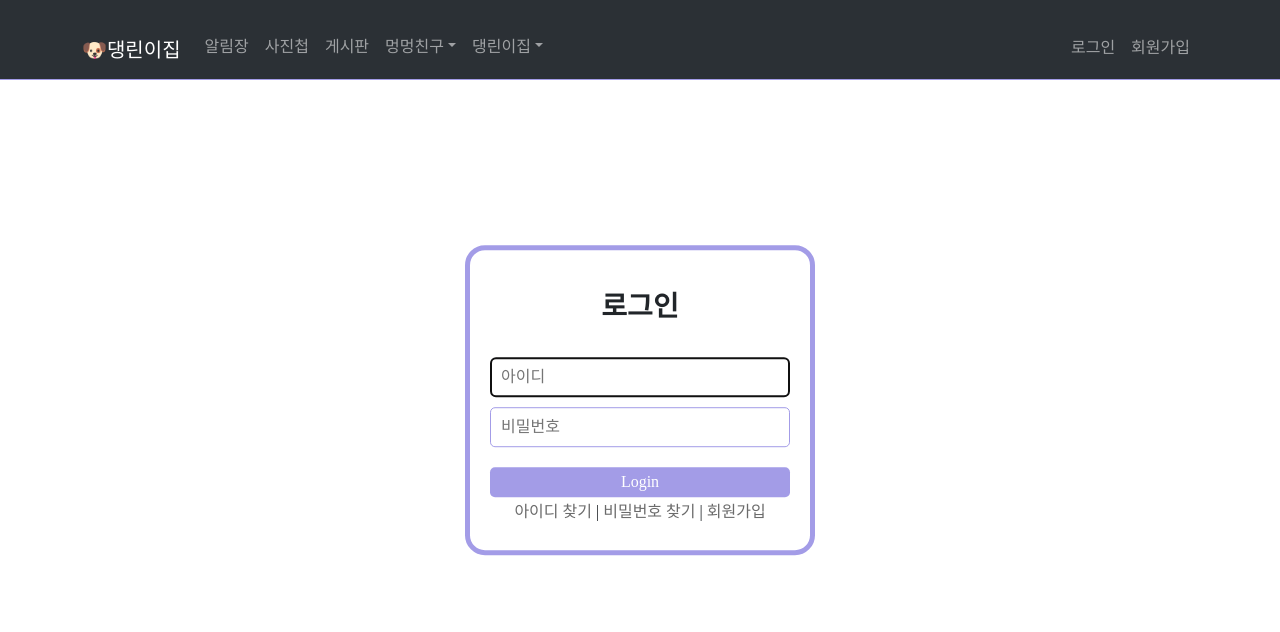
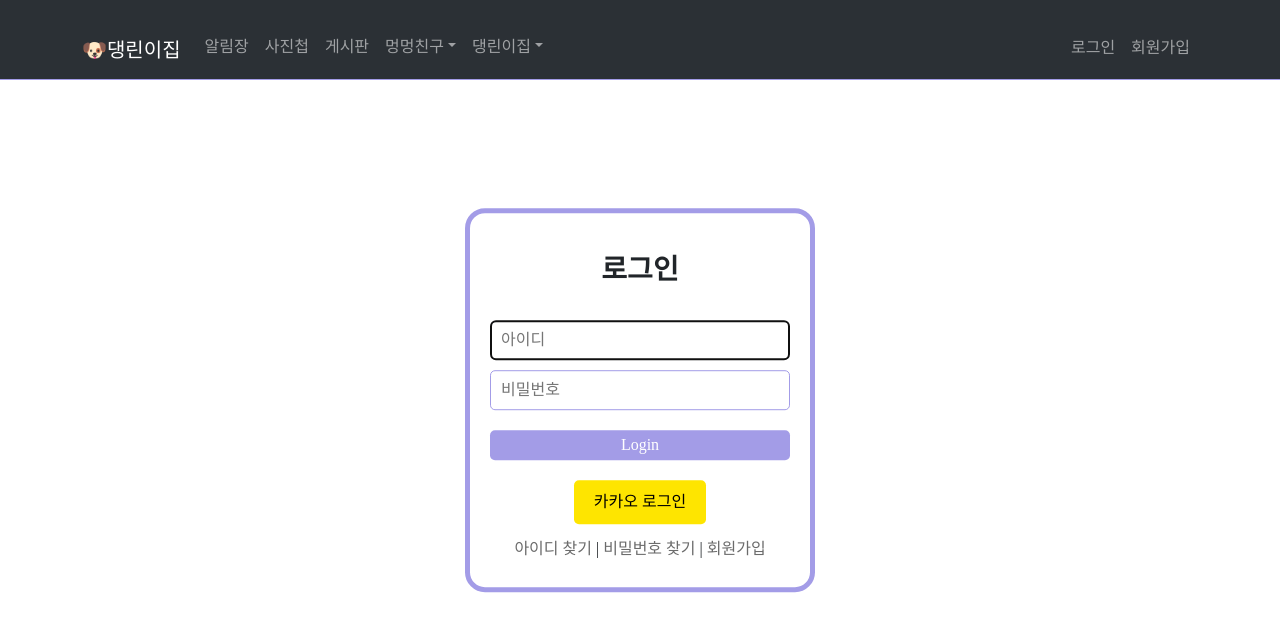
Before and after one commit to xooxpeak/React_Puppy, a React (Create React App) app: page /login in a window 1280 px wide. Shown: the top 632 px of the page. Built offline with nearby package versions, Linux system fonts and the light colour scheme; no server answers; a web font is replaced by a local one.

Commit message:
[Feat] 카카오로그인 추가

```diff
--- a/src/css/Login.css
+++ b/src/css/Login.css
@@ -80,3 +80,19 @@ h3#login_title {
 .link a:hover {
     color: #f8d1dd; /* 마우스 호버 시 색상 변경 */
 }
+
+/* 카카오 로그인 링크에 대한 스타일 */
+.kakao-login-link {
+    /* 원하는 스타일을 여기에 추가합니다 */
+    display: inline-block;
+    padding: 10px 20px;
+    background-color: #FEE500;
+    color: #000;
+    text-decoration: none;
+    border-radius: 5px;
+    margin : 20px 0 10px 0;
+  }
+
+.kakao-login-link:hover {
+    background-color: #FFD500;
+}
--- a/src/pages/Login.js
+++ b/src/pages/Login.js
@@ -12,6 +12,8 @@ let Login = () => {
         // 아이디와 비밀번호
         let [userId, setUserId] = useState("");
         let [password, setPassword] = useState("");
+
+        const kakaoAPI = process.env.REACT_APP_KAKAO_REST_API_KEY;
 
         let navigate = useNavigate();   // useNavigate 훅 사용
 
@@ -46,6 +48,7 @@ let Login = () => {
             .then((res) => {
                 // 로그인 성공
                 console.log(res.data)
+                console.log(res.status)
                 if (res.status === 200) {
                     // 쿠키에 사용자 정보 저장
                    // setCookies('user', { userId, password });
@@ -63,6 +66,7 @@ let Login = () => {
                     navigate("/");  // 메인페이지로 이동
 
                 } else {
+                    console.log(res.status)
                 // 로그인 실패
                     alert("아이디 또는 비밀번호가 잘못되었습니다.");
 
@@ -74,6 +78,7 @@ let Login = () => {
                 console.error("Error:", error);
             });
         }
+
 
         return (
             <>
@@ -90,6 +95,7 @@ let Login = () => {
                             <input type="text" className="userId" id="userId" placeholder="아이디" value={userId} onChange={onUserIdHandler} autoFocus></input>
                             <input type="password" className="password" id="password" placeholder="비밀번호" value={password} onChange={onPasswordHandler}></input>
                             <button onClick={loginHandler}>Login</button>
+                            <a href={`https://kauth.kakao.com/oauth/authorize?response_type=code&client_id=${kakaoAPI}&redirect_uri=http://localhost:3000/login/oauth2/code/kakao`} className="kakao-login-link"> 카카오 로그인</a>
                         </div>
                         <div className="link">
                             <NavLink to="/findId">아이디 찾기</NavLink>
```
